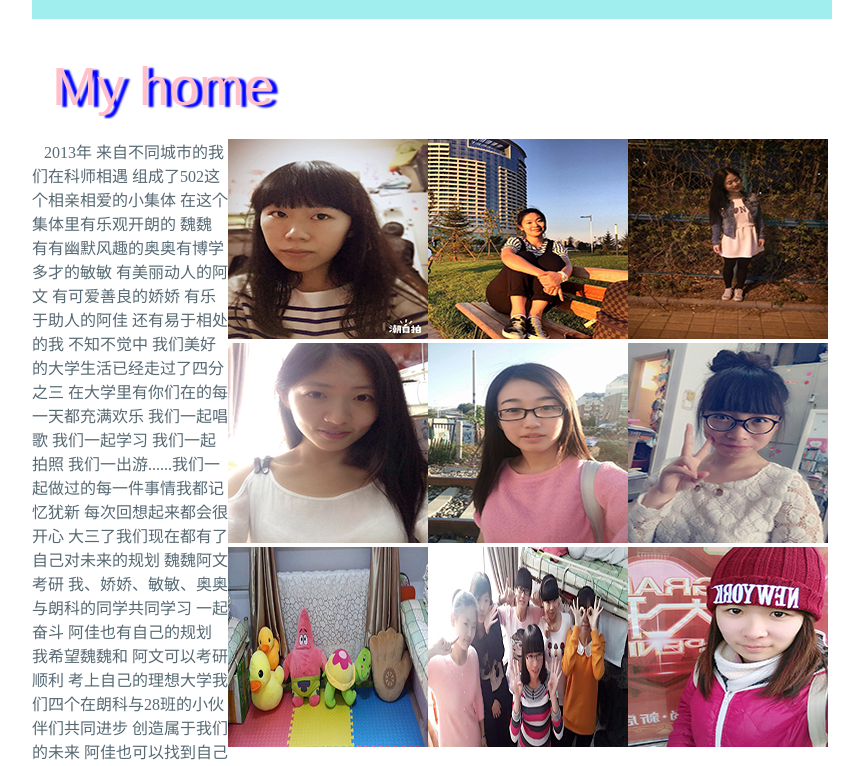
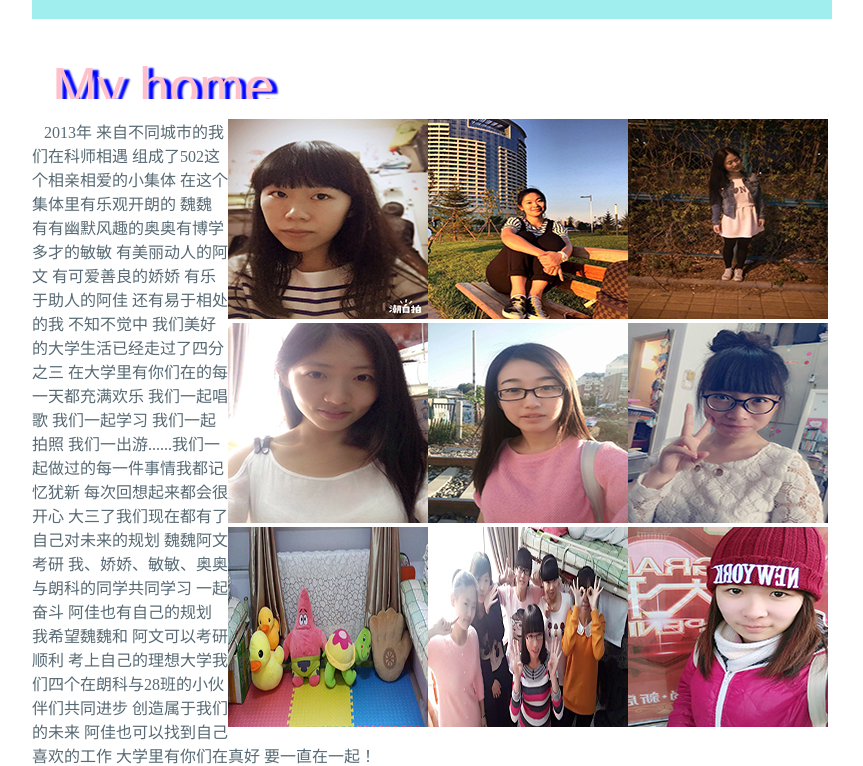
Before and after one commit to nulinulizainulidq/nulinulizainulidq.github.io, a plain HTML site: page index.html in a window 1280 px wide. Shown: the part 1425-2191 px from the top of the page, without its empty margins (210-1073 px from the left). Drawn offline with Linux system fonts and the light colour scheme.

Commit message:
Update index.html

```diff
--- a/index.html
+++ b/index.html
@@ -118,7 +118,7 @@
 		         </div>
 		        </div>
 		      <div id="home">
-		      	<canvas id="mycanvas2" width="380" height="100" ></canvas>
+		      	<canvas id="mycanvas2" width="380" height="80" ></canvas>
 		      	 <div id="div1">
                 	<ul>
                 		<li><img src="images/15.jpg" alt="" /></li>
```
